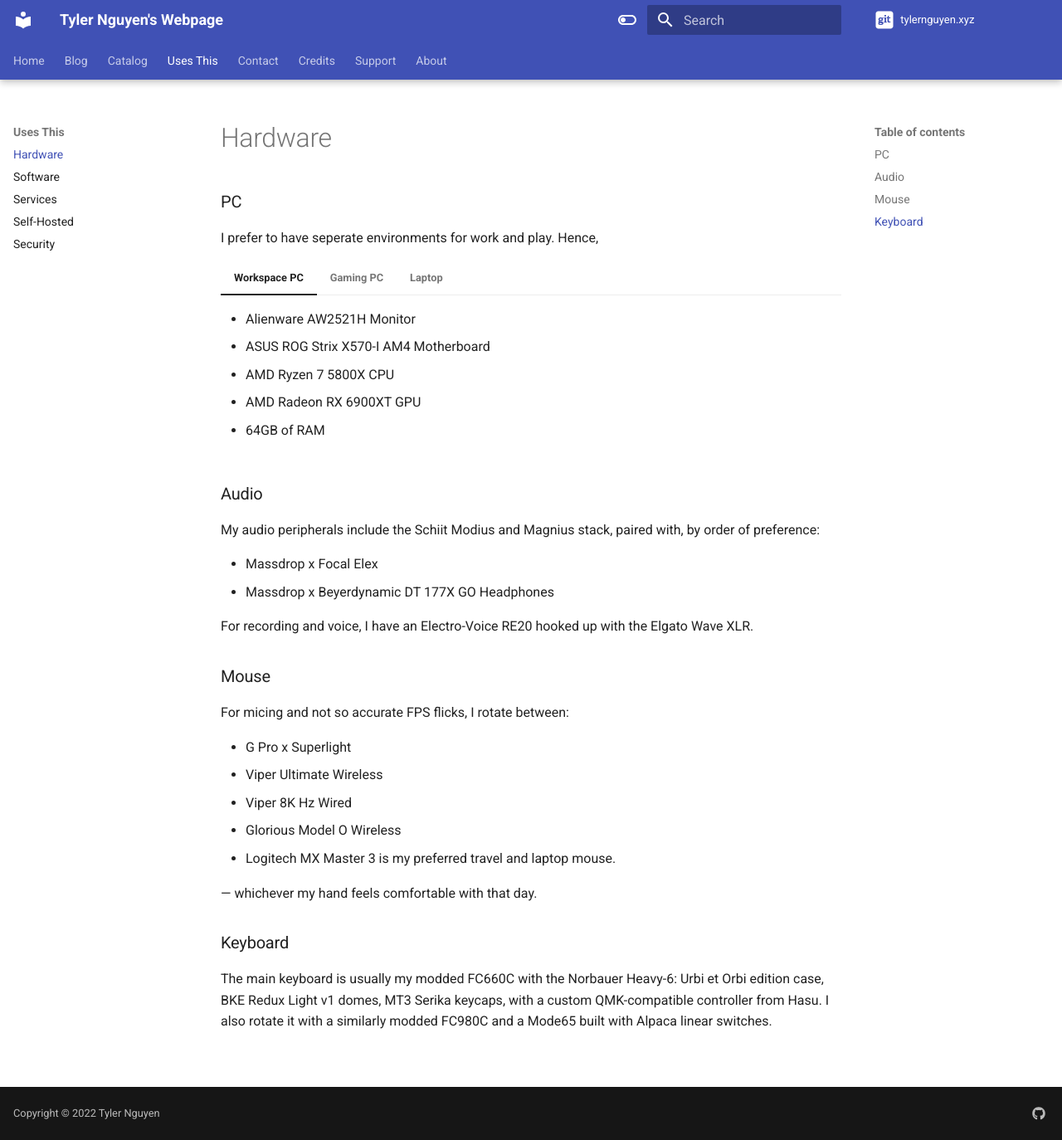
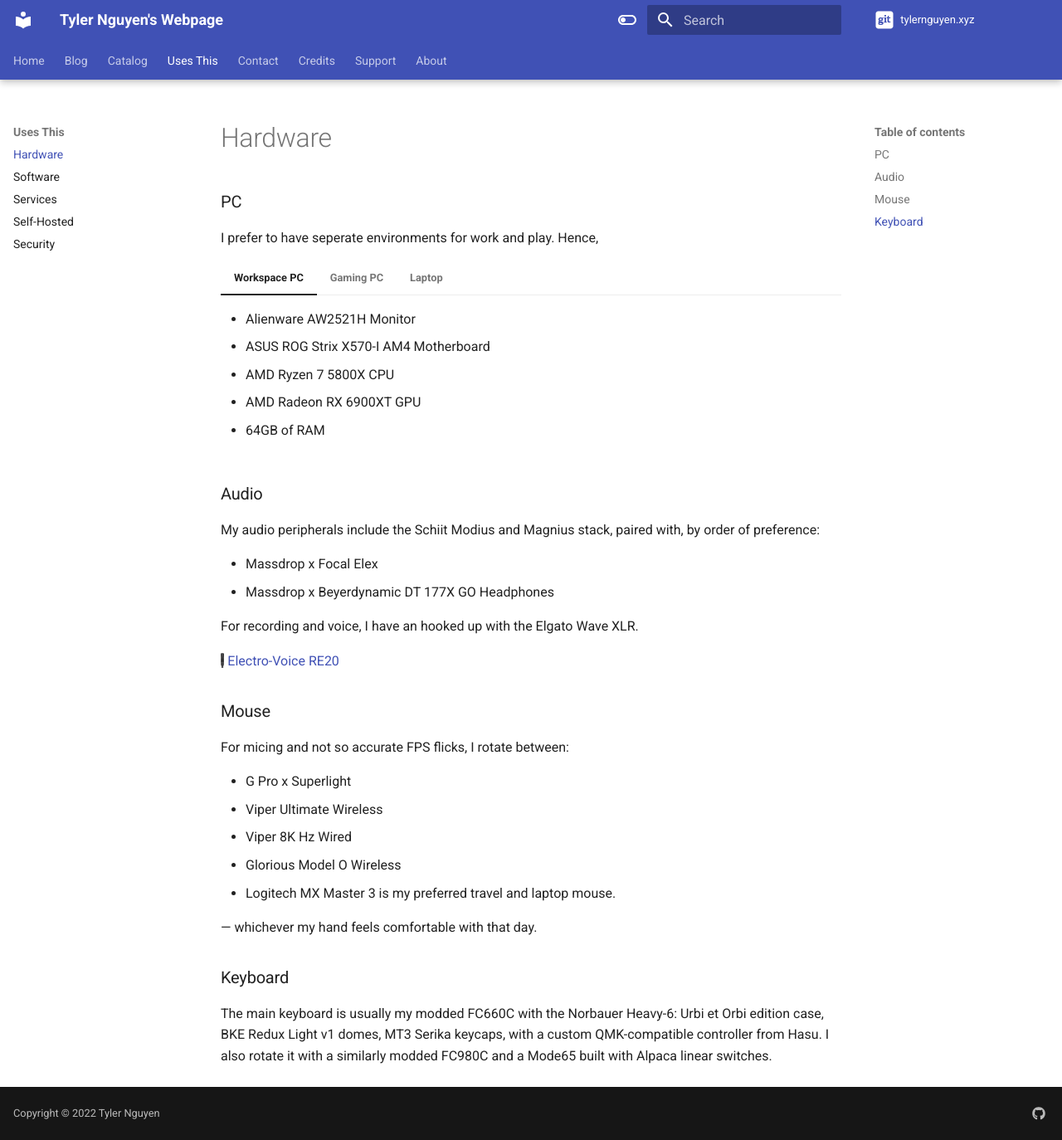
Before and after one commit to tylernguyen/tylernguyen.xyz, an MkDocs documentation site: the page built from docs/uses-this/hardware.md, in a window 1280 px wide and 1374 px high. Shown: the whole window at 83% size. Built offline with MkDocs 1.6.1 and Material for MkDocs 9.7.7, drawn with Linux system fonts in a browser that asks for light colours; plug-ins that fetch from the network failed and are left out; comment, search, counter and statistics services are not loaded; some of the changed lines change nothing that is shown.

Commit message:
hardware audio tet

```diff
--- a/docs/uses-this/hardware.md
+++ b/docs/uses-this/hardware.md
@@ -28,7 +28,9 @@
 - Massdrop x Focal Elex
 - Massdrop x Beyerdynamic DT 177X GO Headphones
 
-For recording and voice, I have an Electro-Voice RE20 hooked up with the Elgato Wave XLR.
+For recording and voice, I have an  hooked up with the Elgato Wave XLR.
+
+![Electro-Voice RE20](/assets/img/uses-this/Electro-Voice-RE20.png){ .twemoji } [Electro-Voice RE20](https://products.electrovoice.com/ap/en/re20/)
 
 ### Mouse
 
```
Also changed, not shown: docs/assets/img/uses-this/Electro-Voice-RE20.png (added).
